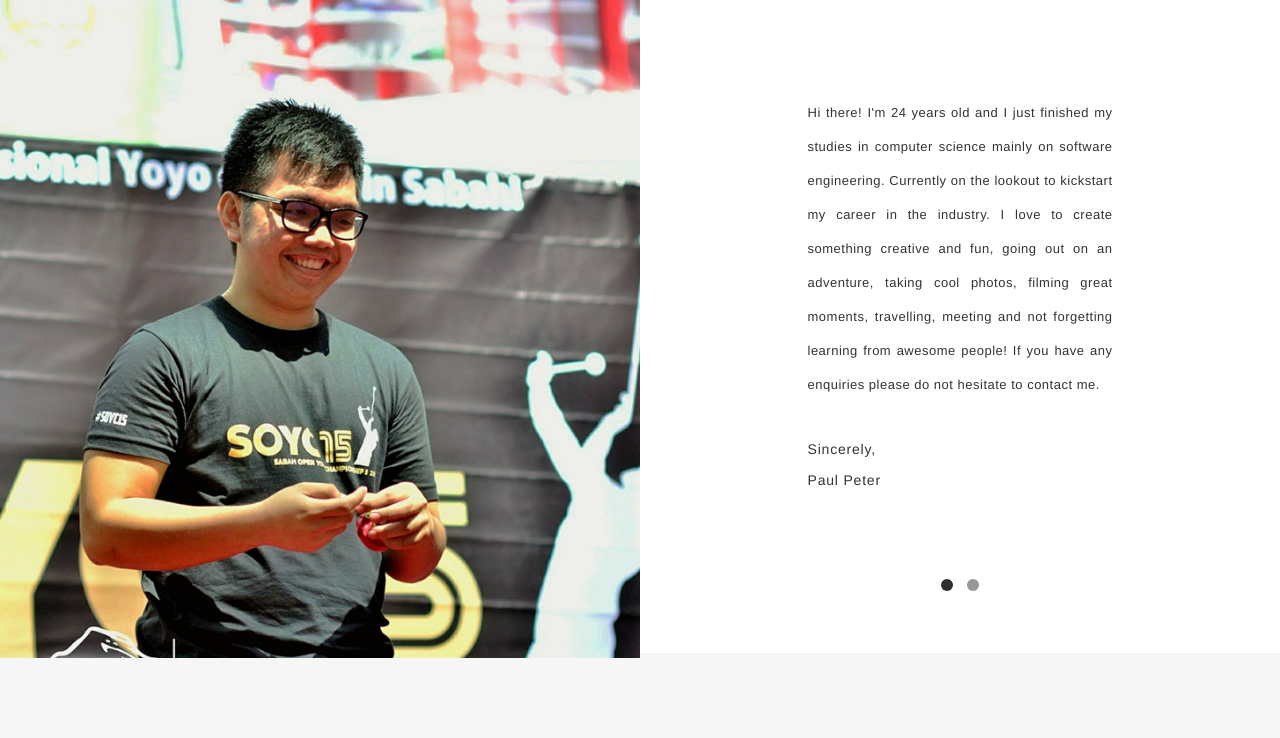
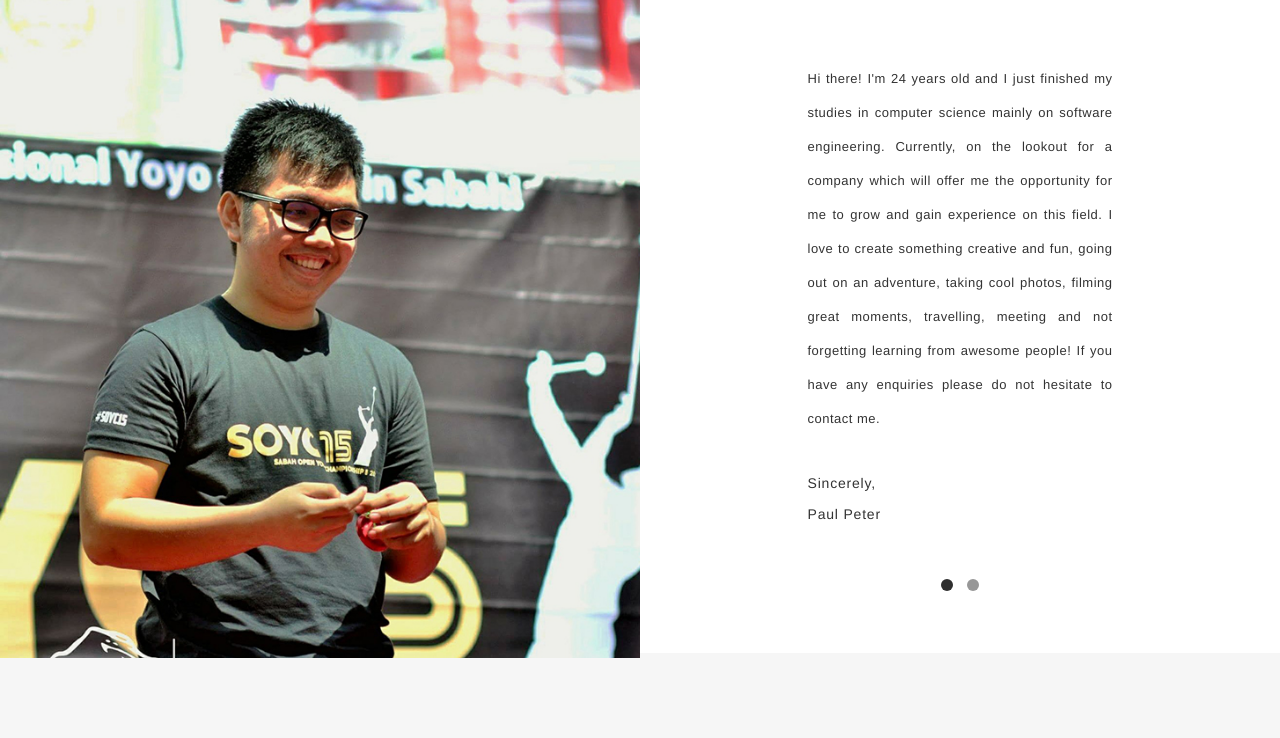
Before and after one commit to Schnipes/Schnipes.github.io, a plain HTML site: page index.html in a window 1280 px wide. Shown: the part 802-1540 px from the top of the page. Drawn offline with nearby package versions, Linux system fonts and the light colour scheme.

Commit message:
Portfolio

```diff
--- a/index.html
+++ b/index.html
@@ -114,7 +114,7 @@
                                 <div class="wrap-about">
                                     <div class="w-content">
                                         <p class="head-about">
-                                            Hi there! I'm 24 years old and I just finished my studies in computer science mainly on software engineering. Currently on the lookout to kickstart my career in the industry. I love to create something creative and fun, going out on an adventure, taking cool photos, filming great moments, travelling, meeting and not forgetting learning from awesome people! If you have any enquiries please do not hesitate to contact me.
+                                            Hi there! I'm 24 years old and I just finished my studies in computer science mainly on software engineering. Currently, on the lookout for a company which will offer me the opportunity for me to grow and gain experience on this field. I love to create something creative and fun, going out on an adventure, taking cool photos, filming great moments, travelling, meeting and not forgetting learning from awesome people! If you have any enquiries please do not hesitate to contact me.
                                         </p>
 
                                         <h5 class="name">
```
